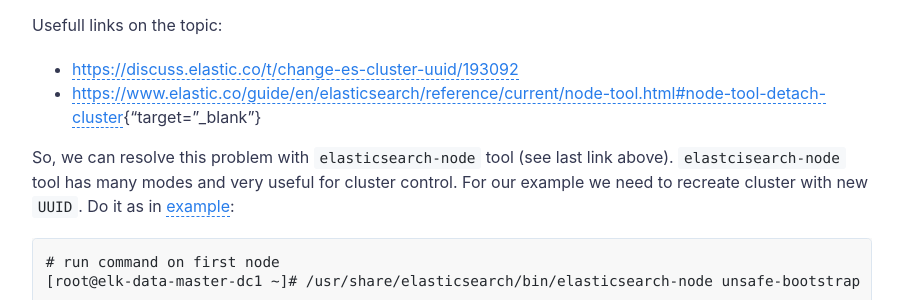
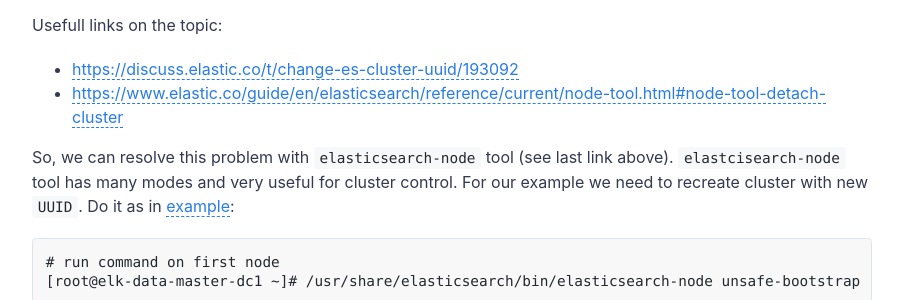
Before and after one commit to timeforplanb123/timeforplanb123.github.io, a Jekyll site: the page built from _posts/2021-12-29-elastic-stack-part-two.md, in a window 1280 px wide and 900 px high, scrolled down 9066 px. Shown: the part 153-453 px from the top of the window, without its empty margins (188-1091 px from the left). Built offline with Jekyll 4.4.1, drawn with Linux system fonts in a browser that asks for light colours; comment, search, counter and statistics services are not loaded.

Commit message:
Update 2021-12-29-elastic-stack-part-two.md

```diff
--- a/_posts/2021-12-29-elastic-stack-part-two.md
+++ b/_posts/2021-12-29-elastic-stack-part-two.md
@@ -380,7 +380,7 @@ And, of course, this problem can be seen in `/var/log/elasticsearch-elk-cluster.
 
 Usefull links on the topic:
 - [https://discuss.elastic.co/t/change-es-cluster-uuid/193092](https://discuss.elastic.co/t/change-es-cluster-uuid/193092){:target="_blank"}
-- [https://www.elastic.co/guide/en/elasticsearch/reference/current/node-tool.html#node-tool-detach-cluster](https://www.elastic.co/guide/en/elasticsearch/reference/current/node-tool.html#node-tool-detach-cluster){"target="_blank"}
+- [https://www.elastic.co/guide/en/elasticsearch/reference/current/node-tool.html#node-tool-detach-cluster](https://www.elastic.co/guide/en/elasticsearch/reference/current/node-tool.html#node-tool-detach-cluster){:target="_blank"}
 
 So, we can resolve this problem with `elasticsearch-node` tool (see last link above). `elastcisearch-node` tool has many modes and very useful for cluster control. For our example we need to recreate cluster with new `UUID`. Do it as in [example](https://www.elastic.co/guide/en/elasticsearch/reference/current/node-tool.html#_unsafe_cluster_bootstrapping){:target="_blank"}:
 
```
